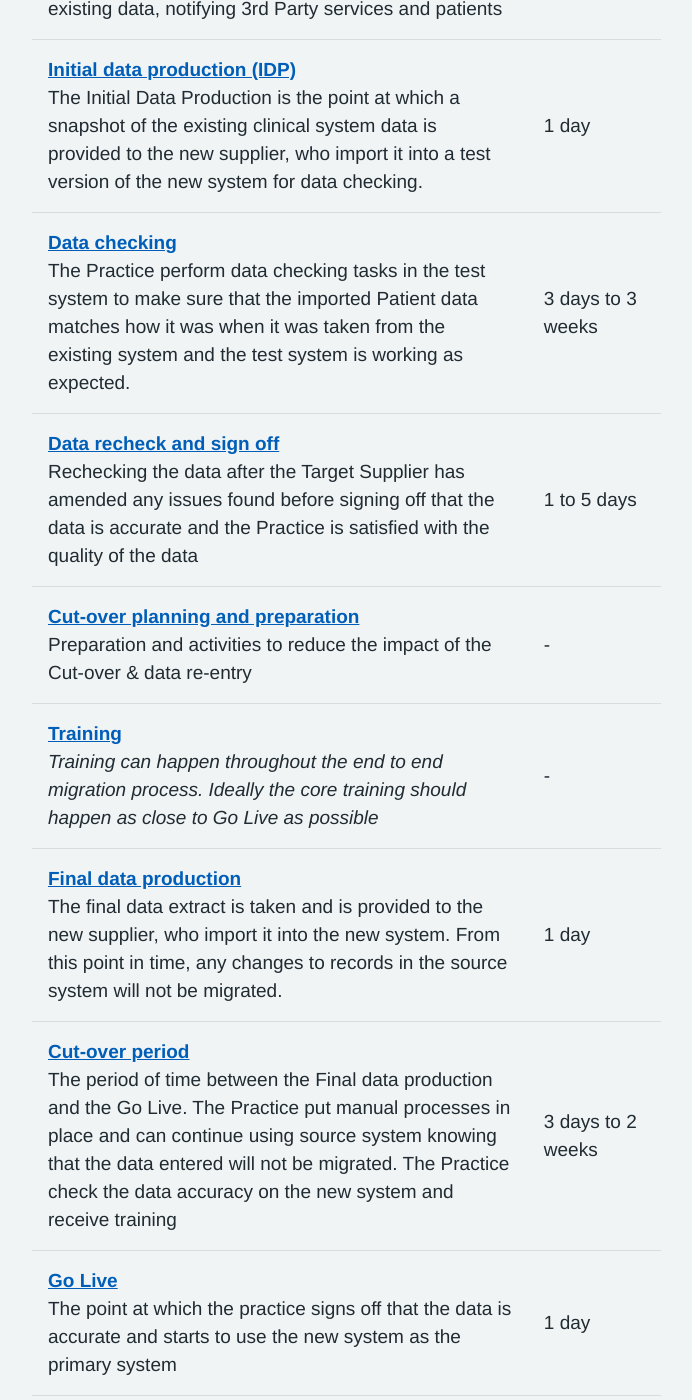
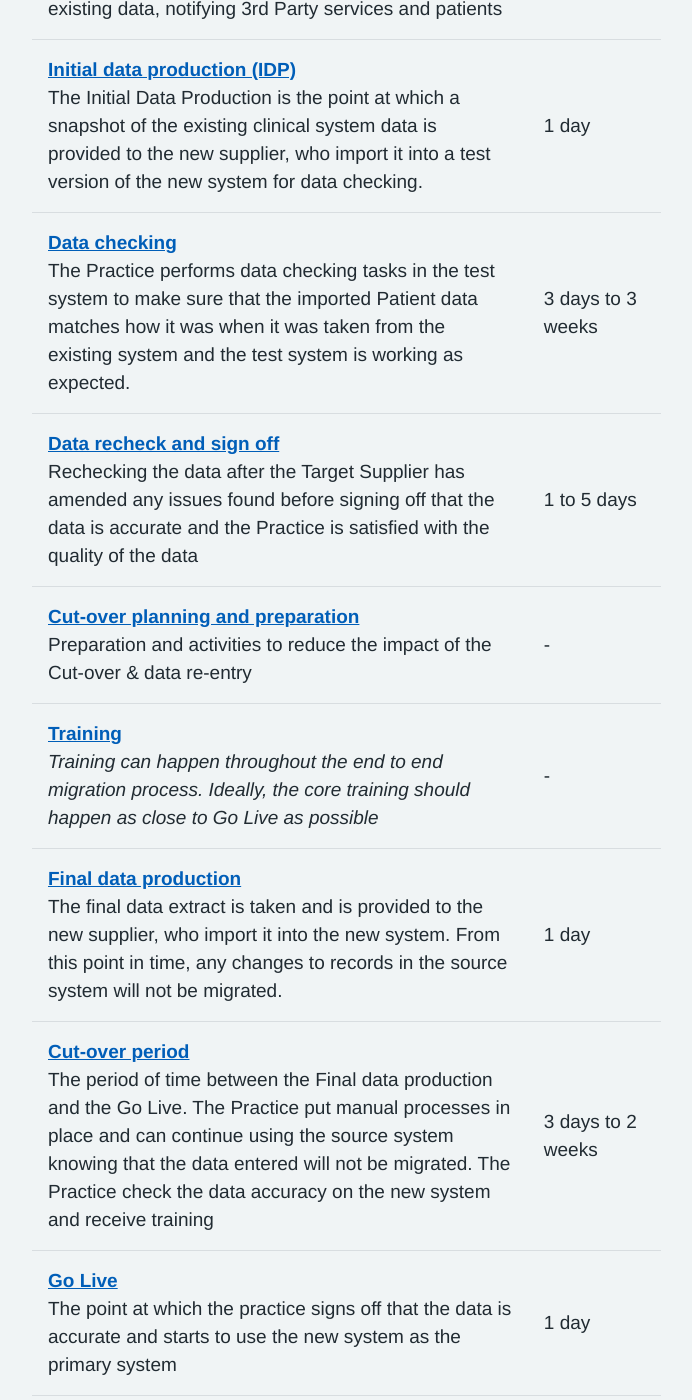
Before and after one commit to nhsconnect/prm-practice-migration, a Jekyll site: the page built from guide/index.md, in a window 1280 px wide and 1400 px high, scrolled down 2015 px. Shown: the whole window, without its empty margins (128-820 px from the left). Built offline with Jekyll 4.4.1, drawn with Linux system fonts in a browser that asks for light colours; some web fonts are replaced; some of the changed text lies outside the part shown.

Commit message:
[PT] Update with grammar improvements

```diff
--- a/guide/index.md
+++ b/guide/index.md
@@ -28,18 +28,18 @@ Here is an overview of the key phases...
 
 | Phase                                                    | Estimated timeline |
 |----------------------------------------------------------|--------------------|
-| __[Decision to migrate & funding](/prm-practice-migration/guide/get-started#decision-to-migrate-and-funding)__ <br>The practice and Clinical Commissioning Group (CCG) assess the business case for the practice to migrate to a new clinical System. If agreed, the funding is secured by the Clinical Commissioning Group (CCG). Note: there may be [further costs identified by the Technical Survey](/prm-practice-migration/guide/technical-survey) for replacing hardware| - |
+| __[The decision to migrate & funding](/prm-practice-migration/guide/get-started#decision-to-migrate-and-funding)__ <br>The practice and Clinical Commissioning Group (CCG) assess the business case for the practice to migrate to a new clinical System. If agreed, the funding is secured by the Clinical Commissioning Group (CCG). Note: there may be [further costs identified by the Technical Survey](/prm-practice-migration/guide/technical-survey) for replacing hardware| - |
 | __[Procurement](/prm-practice-migration/guide/get-started#register-the-migration-on-the-tracking-database)__ <br>The notification and agreement with the new supplier (Target) and the old supplier (Source) via the [Tracking Database](#register-the-migration-on-the-tracking-database) | 1 to 2 weeks |
 | __[Kick-off meeting](/prm-practice-migration/guide/kick-off)__ <br>Gathering all the key people who will be involved in your migration to discuss the end to end process of migrating your system    | 1 day |
 | __[Technical survey](/prm-practice-migration/guide/technical-survey)__ <br>Checking the existing hardware and software at the Practice for compatibility. Scheduled to happen shortly after the Kick-off | 1 day |
 | __[Pre-migration tasks](/prm-practice-migration/guide/pre-migration-tasks)__ <br>Critical activities Practices can start doing to get ahead and prepare for the later stages such as cleaning existing data, notifying 3rd Party services and patients | 1 to 2 weeks |
 | __[Initial data production (IDP)](/prm-practice-migration/guide/initial-data-production)__ <br>The Initial Data Production is the point at which a snapshot of the existing clinical system data is provided to the new supplier, who import it into a test version of the new system for data checking. | 1 day |
-| __[Data checking](/prm-practice-migration/guide/initial-data-production#data-checking)__ <br>The Practice perform data checking tasks in the test system to make sure that the imported Patient data matches how it was when it was taken from the existing system and the test system is working as expected. | 3 days to 3 weeks |
+| __[Data checking](/prm-practice-migration/guide/initial-data-production#data-checking)__ <br>The Practice performs data checking tasks in the test system to make sure that the imported Patient data matches how it was when it was taken from the existing system and the test system is working as expected. | 3 days to 3 weeks |
 | __[Data recheck and sign off](/prm-practice-migration/guide/initial-data-production#data-checking)__ <br>Rechecking the data after the Target Supplier has amended any issues found before signing off that the data is accurate and the Practice is satisfied with the quality of the data | 1 to 5 days |
 | __[Cut-over planning and preparation](/prm-practice-migration/guide/planning-for-cut-over)__ <br>Preparation and activities to reduce the impact of the Cut-over & data re-entry | - |
-| __[Training](/prm-practice-migration/guide/training)__ <br>_Training can happen throughout the end to end migration process. Ideally the core training should happen as close to Go Live as possible_ | - |
+| __[Training](/prm-practice-migration/guide/training)__ <br>_Training can happen throughout the end to end migration process. Ideally, the core training should happen as close to Go Live as possible_ | - |
 | __[Final data production](/prm-practice-migration/guide/cutover-and-go-live#final-data-production)__ <br> The final data extract is taken and is provided to the new supplier, who import it into the new system. From this point in time, any changes to records in the source system will not be migrated.  | 1 day |
-| __[Cut-over period](/prm-practice-migration/guide/cutover-and-go-live)__ <br> The period of time between the Final data production and the Go Live. The Practice put manual processes in place and can continue using source system knowing that the data entered will not be migrated. The Practice check the data accuracy on the new system and receive training | 3 days to 2 weeks |
+| __[Cut-over period](/prm-practice-migration/guide/cutover-and-go-live)__ <br> The period of time between the Final data production and the Go Live. The Practice put manual processes in place and can continue using the source system knowing that the data entered will not be migrated. The Practice check the data accuracy on the new system and receive training | 3 days to 2 weeks |
 | __[Go Live](/prm-practice-migration/guide/cutover-and-go-live#sign-off-go-live-data)__ <br> The point at which the practice signs off that the data is accurate and starts to use the new system as the primary system | 1 day |
 | __[Post Go Live](/prm-practice-migration/guide/post-go-live)__ <br> Practice staff re-enter data for Appointments, Prescriptions etc that took place during the Cut-over period | 5 days to 2 weeks |
 | __[End of migration](/prm-practice-migration/guide/end-of-migration)__ <br> The point at which all data has been re-entered, all training is complete and the practice is comfortably using the new system. Access to the old system has ended and the new system has been officially signed off by the practice| - |
```
